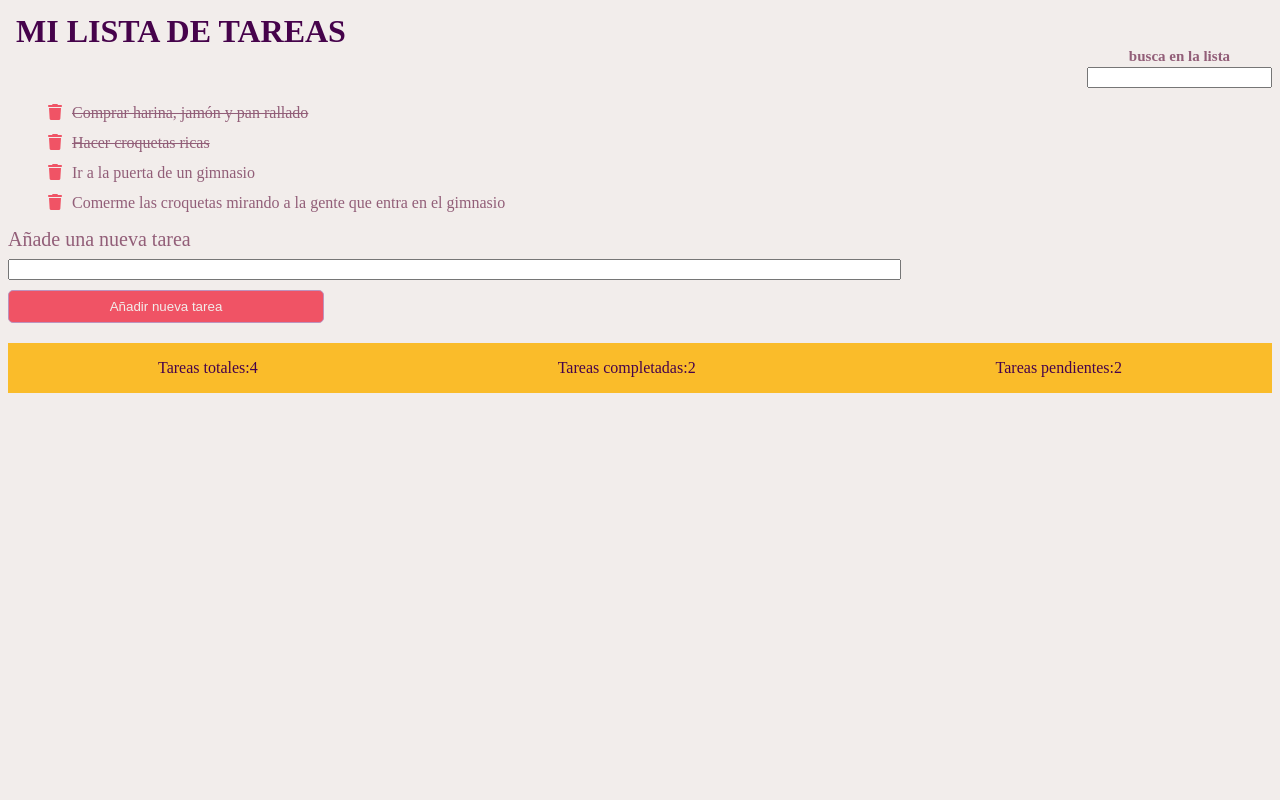
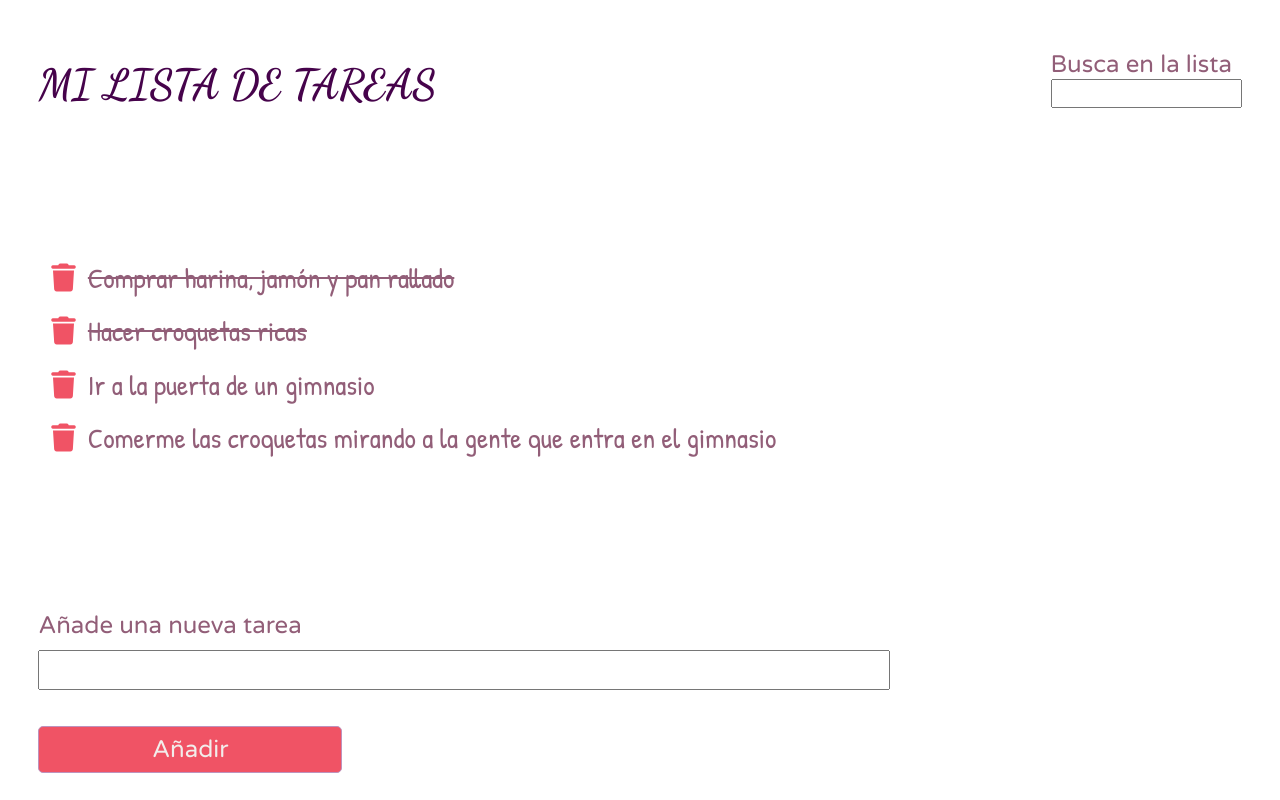
Before and after one commit to Calpurniax/lista-de-tareas, a React app: page / in a window 1280 px wide. Shown: the top 800 px of the page. Built offline with nearby package versions, Linux system fonts and the light colour scheme.

Commit message:
fix click event, finish css

```diff
--- a/public/index.html
+++ b/public/index.html
@@ -8,7 +8,14 @@
   <meta name="theme-color" content="#000000" />
   <meta name="description" content="Web site created using create-react-app" />
   <script src="https://kit.fontawesome.com/eeb1df6846.js" crossorigin="anonymous"></script>
-  <title></title>
+  <link rel="preconnect" href="https://fonts.googleapis.com">
+  <link rel="preconnect" href="https://fonts.gstatic.com" crossorigin>
+  <link rel="preconnect" href="https://fonts.googleapis.com">
+  <link rel="preconnect" href="https://fonts.gstatic.com" crossorigin>
+  <link
+    href="https://fonts.googleapis.com/css2?family=Dancing+Script:wght@700&family=Patrick+Hand&family=Varela+Round&display=swap"
+    rel="stylesheet">
+  <title>Lista de tareas</title>
 </head>
 
 <body>
--- a/src/components/App.js
+++ b/src/components/App.js
@@ -18,7 +18,9 @@ export default function App() {
   const render = () => {
     return (tasks
       .filter((task) => task.task.toLowerCase().includes(searchValue.toLowerCase()))
-      .map((task, index) => (<li key={index} id={index} className={task.completed ? 'list complete' : 'list'} onClick={handleClick} > <i className="fa-solid fa-trash list__trash" id={index} onClick={handleErase}></i>{task.task} </li >))
+      .map((task, index) => (<li key={index} id={index} className='list'> <i className="fa-solid fa-trash list__trash" id={index} onClick={handleErase}></i>
+        <p id={index} className={task.completed ? 'list__p complete' : 'list__p'} onClick={handleClick}>{task.task}</p>
+      </li >))
     )
   }
 
@@ -31,9 +33,9 @@ export default function App() {
     })
     return (
       <section className="footer__counter">
-        <p>Tareas totales:{tasks.length}</p>
-        <p>Tareas completadas:{i}</p>
-        <p>Tareas pendientes:{tasks.length - i}</p>
+        <p className='footer__counter__p'>Tareas totales:{tasks.length}</p>
+        <p className='footer__counter__p'>Tareas completadas:{i}</p>
+        <p className='footer__counter__p'>Tareas pendientes:{tasks.length - i}</p>
       </section>
     )
   }
@@ -41,7 +43,7 @@ export default function App() {
   const handleSubmit = (ev) => { ev.preventDefault() }
   //marcar como completada o no
   const handleClick = (ev) => {
-    if (ev.target.className === 'list' || 'list completed') {
+    if (ev.target.className === 'list__p' || 'list__p completed') {
       const taskIndex = parseInt(ev.target.id);
       tasks[taskIndex].completed = !tasks[taskIndex].completed;
       setTasks([...tasks]);
@@ -63,19 +65,22 @@ export default function App() {
     setNewTask('');
   }
   const handleErase = (ev) => {
-    const eraseTaskIndex = parseInt(ev.target.id)
-    tasks.splice([eraseTaskIndex], 1);
-    setTasks(...tasks)
+    if (ev.target.className === "fa-solid fa-trash list__trash") {
+      const eraseTaskIndex = parseInt(ev.target.id)
+      tasks.splice([eraseTaskIndex], 1);
+      setTasks([...tasks])
+    }
+
 
   }
 
   return (
     <div className="App">
       <header className="header">
-        <h1 className="header__h1">mi lista de tareas</h1>
+        <h1 className="header__h1">Mi lista de tareas</h1>
         <nav className="header__nav">
-          <h2 className="header__nav__h2">busca en la lista</h2>
-          <input type="text" id='search' name='search' value={searchValue} onChange={handleInput} />
+          <h2 className="header__nav__h2">Busca en la lista</h2>
+          <input type="text" id='search' name='search' className="header__nav__input" value={searchValue} onChange={handleInput} />
         </nav>
       </header>
       <main>
@@ -85,7 +90,7 @@ export default function App() {
         <form className="form" onSubmit={handleSubmit}>
           <label htmlFor="newTask" className="form__label">Añade una nueva tarea</label>
           <input type="text" className="form__input" name="newTask" id="newTask" value={newTask} onChange={addNewTask} />
-          <button className="form__button" onClick={handleNewTask}>Añadir nueva tarea</button>
+          <button className="form__button" onClick={handleNewTask}>Añadir</button>
         </form>
       </main>
       <footer> {taskCounter()}</footer>
--- a/src/styles/App.scss
+++ b/src/styles/App.scss
@@ -1,5 +1,13 @@
-body {
+@import 'core/reset';
+@import 'core/variables.scss';
+@import 'core/responsive.scss';
+@import 'core/mixin.scss';
+
+
+
+.body {
     background-color: #F2EDEB;
+
 }
 
 .complete {
@@ -8,71 +16,142 @@ body {
 
 .header {
     display: flex;
-    justify-content: space-between;
+    flex-direction: column;
+    align-items: flex-start;
+
+    @include tablet {
+        flex-direction: row;
+        justify-content: space-between;
+        padding-bottom: 40px;
+    }
+
+    &__h1 {
+        font-size: 32px;
+        color: #46034B;
+        margin-top: 5%;
+        margin-left: 3%;
+        text-transform: uppercase;
+        font-family: $title-font;
+
+        @include tablet {
+            font-size: 42px;
+        }
 
 
-    &__h1 {
-        color: #46034B;
-        margin-top: 5px;
-        margin-left: 8px;
-        text-transform: uppercase;
     }
 
     &__nav {
-        text-align: center;
+        text-align: left;
+        margin-left: 3%;
+        margin-bottom: 8%;
+
+        @include tablet {
+            margin-right: 3%;
+        }
 
         &__h2 {
             color: #925E78;
-            margin-top: 40px;
-            margin-bottom: 2px;
-            font-size: 15px;
+            margin-top: 28%;
+            margin-bottom: 1%;
+            @include mini-title;
         }
+
+        &__input {
+            padding: 5px;
+        }
+
     }
 }
 
 .list {
+    font-size: 20px;
+    font-family: $list-font;
+    padding: 1%;
     list-style: none;
-    margin-bottom: 12px;
     color: #925E78;
+    display: flex;
+    align-items: center;
+    margin-left: 3%;
+
+    @include desktop {
+        font-size: 28px;
+    }
+
 }
 
 .list__trash {
-    margin-right: 10px;
+    margin-right: 1%;
     color: #F05365;
 }
 
 .form {
-    padding-bottom: 20px;
+    margin-top: 2%;
+    margin-left: 3%;
+    padding: 2% 2% 2% 0;
     display: flex;
     flex-direction: column;
 
+
     &__label {
-        font-size: 20px;
+        @include mini-title;
         color: #925E78;
-        margin-bottom: 8px;
+        margin-bottom: 1%;
+        margin-top: 8%;
     }
 
     &__input {
         max-width: 70%;
+        margin-bottom: 3%;
+        font-family: $text-font;
+        color: #925E78;
+
+        @include desktop {
+            padding: 10px;
+        }
     }
 
     &__button {
-        margin-top: 10px;
+        margin-bottom: 5%;
         background-color: #F05365;
         border: solid 1px #BD93BD;
         border-radius: 5px;
         color: #F2EDEB;
         font-weight: 400;
-        max-width: 25%;
         padding: 8px;
+        @include mini-title;
+
+        @include tablet {
+            max-width: 25%;
+        }
     }
 }
 
 
 
 .footer__counter {
+    margin-top: 4%;
+    width: 100vw;
     color: #46034B;
-    background-color: #FABC2A;
     display: flex;
-    justify-content: space-around;
+    text-align: center;
+    flex-direction: column;
+    align-items: center;
+    gap: 10px;
+
+    @include tablet {
+        flex-direction: row;
+        justify-content: space-evenly;
+    }
+
+    &__p {
+        width: 80%;
+        background-color: #FABC2A;
+        padding: 20px 0 20px 0;
+        border-radius: 12px;
+        @include mini-title;
+
+        @include tablet {
+            width: 30%;
+        }
+    }
 }
--- /dev/null
+++ b/src/styles/core/mixin.scss
@@ -0,0 +1,8 @@
+@mixin mini-title {
+    font-family: $text-font;
+    font-size: 20px;
+
+    @include desktop {
+        font-size: 24px;
+    }
+}
--- /dev/null
+++ b/src/styles/core/reset.scss
@@ -0,0 +1,139 @@
+/* http://meyerweb.com/eric/tools/css/reset/
+   v2.0 | 20110126
+   License: none (public domain)
+*/
+
+html,
+body,
+div,
+span,
+applet,
+object,
+iframe,
+h1,
+h2,
+h3,
+h4,
+h5,
+h6,
+p,
+blockquote,
+pre,
+a,
+abbr,
+acronym,
+address,
+big,
+cite,
+code,
+del,
+dfn,
+em,
+img,
+ins,
+kbd,
+q,
+s,
+samp,
+small,
+strike,
+strong,
+sub,
+sup,
+tt,
+var,
+b,
+u,
+i,
+center,
+dl,
+dt,
+dd,
+ol,
+ul,
+li,
+fieldset,
+form,
+label,
+legend,
+table,
+caption,
+tbody,
+tfoot,
+thead,
+tr,
+th,
+td,
+article,
+aside,
+canvas,
+details,
+embed,
+figure,
+figcaption,
+footer,
+header,
+hgroup,
+menu,
+nav,
+output,
+ruby,
+section,
+summary,
+time,
+mark,
+audio,
+video {
+	margin: 0;
+	padding: 0;
+	border: 0;
+	font-size: 100%;
+	font: inherit;
+	vertical-align: baseline;
+}
+
+* {
+	box-sizing: border-box;
+}
+
+/* HTML5 display-role reset for older browsers */
+article,
+aside,
+details,
+figcaption,
+figure,
+footer,
+header,
+hgroup,
+menu,
+nav,
+section {
+	display: block;
+}
+
+body {
+	line-height: 1;
+}
+
+ol,
+ul {
+	list-style: none;
+}
+
+blockquote,
+q {
+	quotes: none;
+}
+
+blockquote:before,
+blockquote:after,
+q:before,
+q:after {
+	content: '';
+	content: none;
+}
+
+table {
+	border-collapse: collapse;
+	border-spacing: 0;
+}
--- /dev/null
+++ b/src/styles/core/responsive.scss
@@ -0,0 +1,11 @@
+@mixin tablet {
+    @media all and (min-width: 768px) {
+        @content
+    }
+}
+
+@mixin desktop {
+    @media all and (min-width:1200px) {
+        @content
+    }
+}
--- /dev/null
+++ b/src/styles/core/variables.scss
@@ -0,0 +1,5 @@
+/*fuentes*/
+
+$title-font: 'Dancing Script', cursive;
+$list-font: 'Patrick Hand', sans-serif;
+$text-font: 'Varela Round', sans-serif;
```
